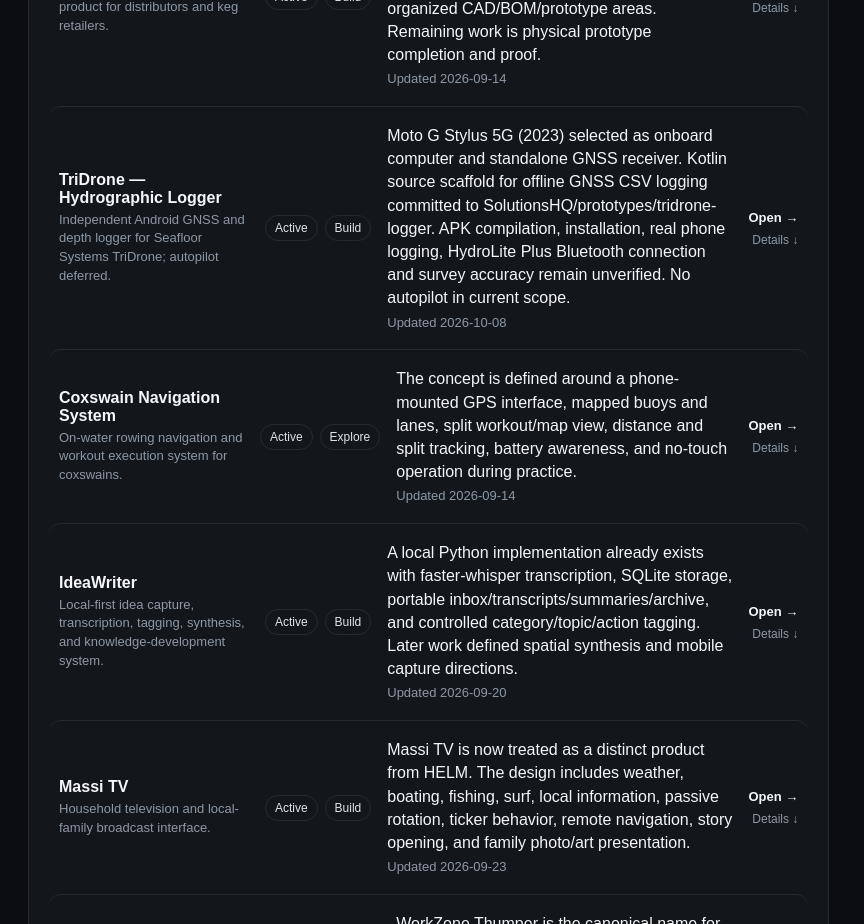
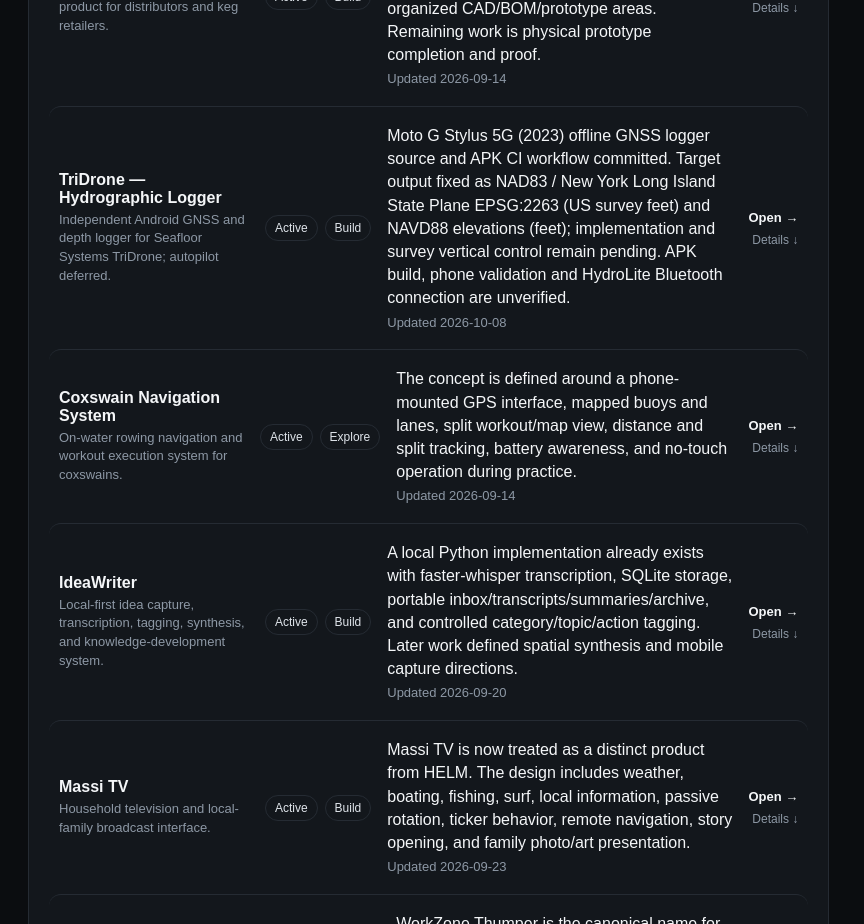
Before and after one commit to fieldlogic-lab/SolutionsHQ, a Next.js app: page / in a window 1280 px wide. Shown: the part 1320-2244 px from the top of the page, without its empty margins (0-864 px from the left). Built offline with nearby package versions, Linux system fonts and the light colour scheme.

Commit message:
Solutions HQ: specify State Plane and NAVD88 TriDrone survey standard

```diff
--- a/data/projects.ts
+++ b/data/projects.ts
@@ -134,8 +134,8 @@
     status: "Active",
     stage: "Build",
     lastUpdate: "2026-10-08",
-    currentStatus: "Moto G Stylus 5G (2023) selected as onboard computer and standalone GNSS receiver. Kotlin source scaffold for offline GNSS CSV logging committed to SolutionsHQ/prototypes/tridrone-logger. APK compilation, installation, real phone logging, HydroLite Plus Bluetooth connection and survey accuracy remain unverified. No autopilot in current scope.",
-    nextStep: "Build and install Android prototype on Moto G Stylus 5G (2023); verify accurate UTC timestamped GNSS CSV capture with phone locked, then test HydroLite Plus Bluetooth Classic serial protocol when the device is available.",
+    currentStatus: "Moto G Stylus 5G (2023) offline GNSS logger source and APK CI workflow committed. Target output fixed as NAD83 / New York Long Island State Plane EPSG:2263 (US survey feet) and NAVD88 elevations (feet); implementation and survey vertical control remain pending. APK build, phone validation and HydroLite Bluetooth connection are unverified.",
+    nextStep: "Verify APK build and on-phone GPS logging, implement tested EPSG:2263 projection and quality metadata, and keep NAVD88 bottom elevations unavailable until a valid vertical control workflow is established.",
     ssotUrl: "https://github.com/fieldlogic-lab/SolutionsHQ/blob/main/docs/scopes/HYDROGRAPHIC_USV_SCOPE.md",
     supportingLinks: [
       { label: "GitHub project entry", url: "https://github.com/fieldlogic-lab/SolutionsHQ/issues/3" },
@@ -145,7 +145,7 @@
     workstreams: [
       { label: "Android logger", title: "Compile and validate phone GPS logging", nextStep: "Build the Kotlin scaffold, deploy to Moto G Stylus 5G 2023, verify foreground GNSS records and data persistence.", status: "In Progress" },
       { label: "HydroLite", title: "Decode live sonar over Bluetooth", nextStep: "Verify Bluetooth Classic RFCOMM pairing and save raw depth observations when HydroLite hardware is available.", status: "Blocked" },
-      { label: "Survey data", title: "Synchronize and export soundings", nextStep: "Implement depth/GNSS time matching and raw plus merged CSV; distinguish uncorrected depth from seabed elevation.", status: "Ready" }
+      { label: "Survey data", title: "State Plane + NAVD88 survey deliverables", nextStep: "Implement tested EPSG:2263 output and GNSS/depth synchronization; define survey-grade NAVD88 vertical control before calculating bottom elevations.", status: "Ready" }
     ]
   },
   {
```
